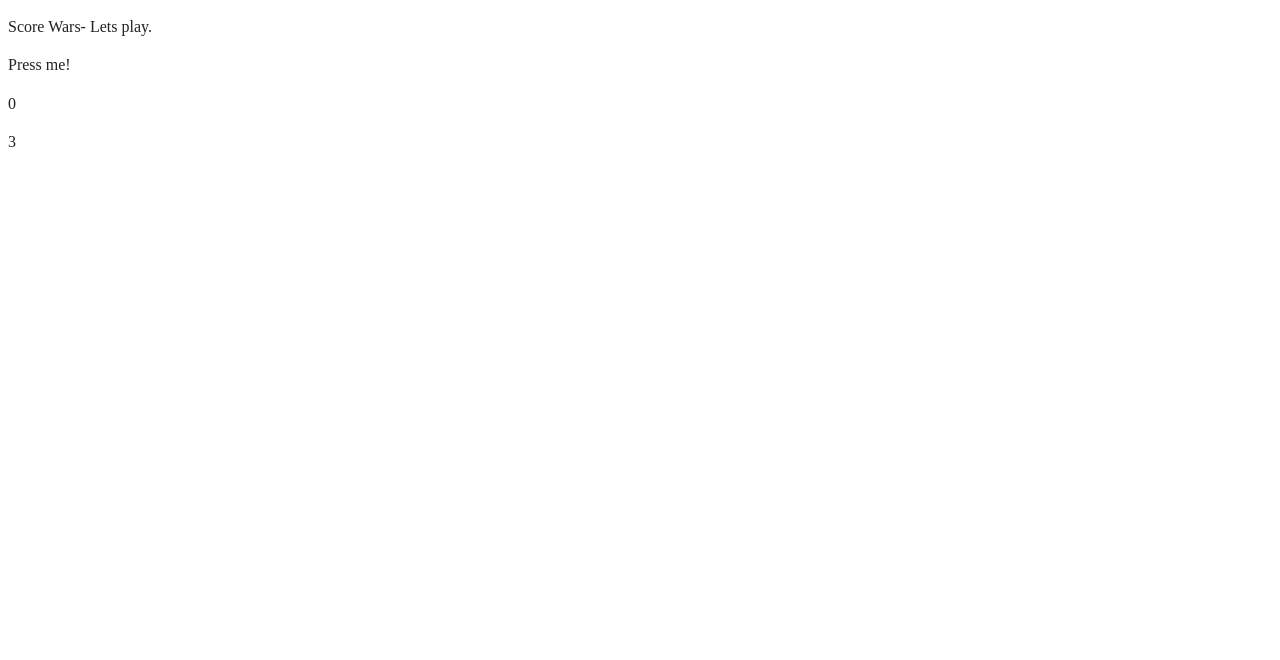
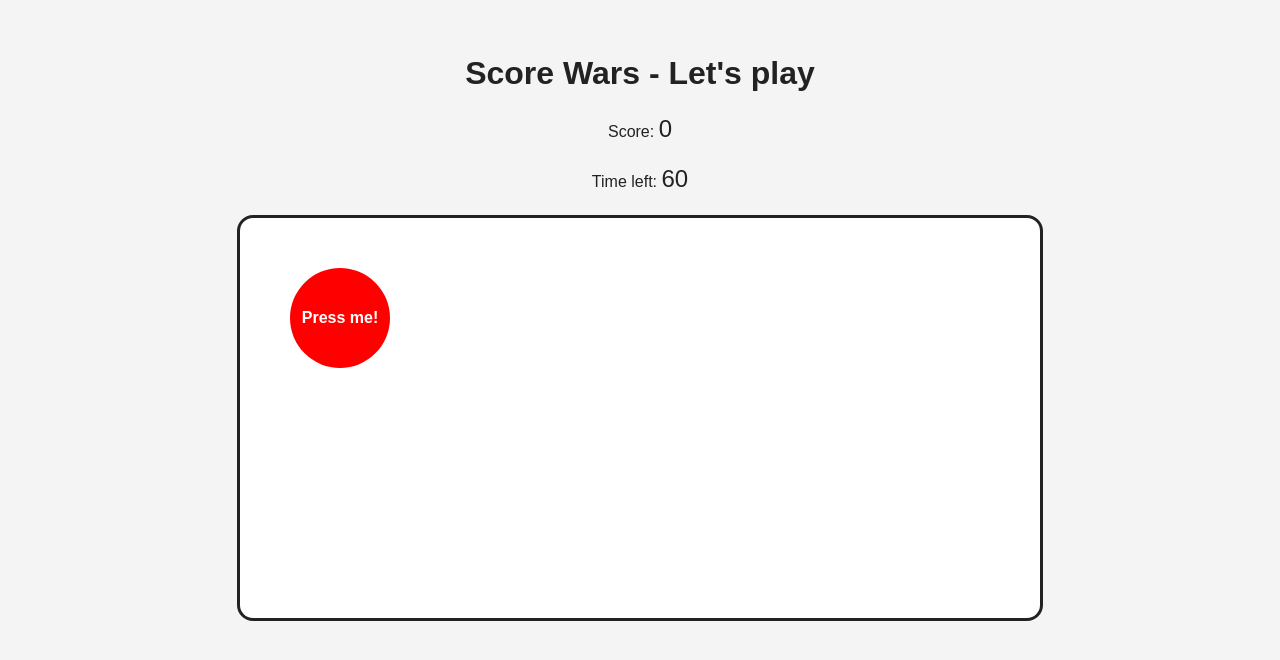
Before and after one commit to tinafredriksson/ScoreWarse, a website built with webpack: page index.html in a window 1280 px wide. Built offline with nearby package versions, Linux system fonts and the light colour scheme.

Commit message:
justering av CSS

```diff
--- a/css/style.css
+++ b/css/style.css
@@ -84,6 +84,70 @@ textarea {
    Author's custom styles
    ========================================================================== */
 
+body {
+  font-family: Arial, sans-serif;
+  text-align: center;
+  margin: 0;
+  padding: 30px;
+  background-color: #f4f4f4;
+}
+
+h1 {
+  margin-bottom: 10px;
+}
+
+#scoreDisplay,
+#timerDisplay,
+#finalScore,
+#message {
+  font-size: 24px;
+  margin: 10px 0;
+}
+
+#gameArea {
+  position: relative;
+  width: 800px;
+  height: 400px;
+  margin: 20px auto;
+  border: 3px solid #222;
+  border-radius: 16px;
+  background-color: #ffffff;
+  overflow: hidden;
+}
+
+#clickBox {
+  width: 100px;
+  height: 100px;
+  background-color: red;
+  border-radius: 50%;
+  position: absolute;
+  left: 50px;
+  top: 50px;
+  cursor: pointer;
+  display: flex;
+  align-items: center;
+  justify-content: center;
+  color: white;
+  font-weight: bold;
+  user-select: none;
+}
+
+input {
+  margin-top: 10px;
+  padding: 8px;
+  font-size: 16px;
+}
+
+button {
+  margin-top: 10px;
+  padding: 10px 16px;
+  font-size: 16px;
+  cursor: pointer;
+}
+
+#message {
+  font-weight: bold;
+}
 /* ==========================================================================
    Helper classes
    ========================================================================== */
--- a/index.html
+++ b/index.html
@@ -1,45 +1,33 @@
 <!doctype html>
-<html class="no-js" lang="">
-
+<html lang="en">
 <head>
   <meta charset="utf-8">
   <meta name="viewport" content="width=device-width, initial-scale=1">
-  <title></title>
+  <title>Score Wars</title>
   <link rel="stylesheet" href="css/style.css">
-  <meta name="description" content="">
-
-  <meta property="og:title" content="">
-  <meta property="og:type" content="">
-  <meta property="og:url" content="">
-  <meta property="og:image" content="">
-  <meta property="og:image:alt" content="">
-
-  <link rel="icon" href="/favicon.ico" sizes="any">
-  <link rel="icon" href="/icon.svg" type="image/svg+xml">
-  <link rel="apple-touch-icon" href="icon.png">
-
-  <link rel="manifest" href="site.webmanifest">
-  <meta name="theme-color" content="#fafafa">
 </head>
 
 <body>
 
-  <!-- Add your site or application content here -->
-  <p>Score Wars- Lets play.</p>
+<h1>Score Wars - Let's play </h1>
 
-  <!-- Spelets clickbox som samlar poängen -->
+<!-- Score & timer -->
+<p>Score: <span id="scoreDisplay">0</span></p>
+<p>Time left: <span id="timerDisplay">60</span></p>
+
+<!-- SPELPLAN -->
+<div id="gameArea">
   <div id="clickBox" role="button" tabindex="0">Press me!</div>
+</div>
 
-  <!-- Visar poäng & tid -->
-  <p id="scoreDisplay">0</p>
-  <p id="timerDisplay">3</p>  <!-- Ändra till 60sek efter testperiod klar -->
-
-  <!-- Visar slutpoäng -->
+<!-- Resultat -->
 <p id="finalScore"></p>
 
+<!-- Meddelande -->
+<p id="message"></p>
 
-  <!-- Ange spelarens namn-->
-  <label id="label1" for="name">Name (4 to 10 characters):</label>
+<!-- Namn input -->
+<label id="label1" for="name">Name (4 to 10 characters):</label><br>
 
 <input
   type="text"
@@ -49,15 +37,14 @@
   minlength="4"
   maxlength="10"
   size="12" />
-  <!-- Visar meddelande -->
-  <p id="message"></p>
 
-  <!-- Knapp som visar poängen -->
+<br>
+
+<!-- Submit -->
 <button id="button2">Submit score</button>
 
-  <!-- Koppling till Javascript -->
+<!-- JS -->
 <script src="js/app.js"></script>
 
 </body>
-
 </html>
--- a/js/app.js
+++ b/js/app.js
@@ -37,6 +37,7 @@ box.addEventListener("click", () => {
 
   if (!gameEnded) {
     increaseScore();
+    moveBoxRandomly();
   }
 });
 
@@ -68,6 +69,19 @@ function countdown() {
 function startGame() {
   interval = setInterval(countdown, 1000);
   gameStarted = true;
+  moveBoxRandomly();
+}
+
+function moveBoxRandomly() {
+  const gameArea = document.getElementById("gameArea");
+  const maxX = gameArea.clientWidth - box.offsetWidth;
+  const maxY = gameArea.clientHeight - box.offsetHeight;
+
+  const randomX = Math.random() * maxX;
+  const randomY = Math.random() * maxY;
+
+  box.style.left = randomX + "px";
+  box.style.top = randomY + "px";
 }
 
 function endGame() {
```
Lines whose indentation alone changed are shown as unchanged.
